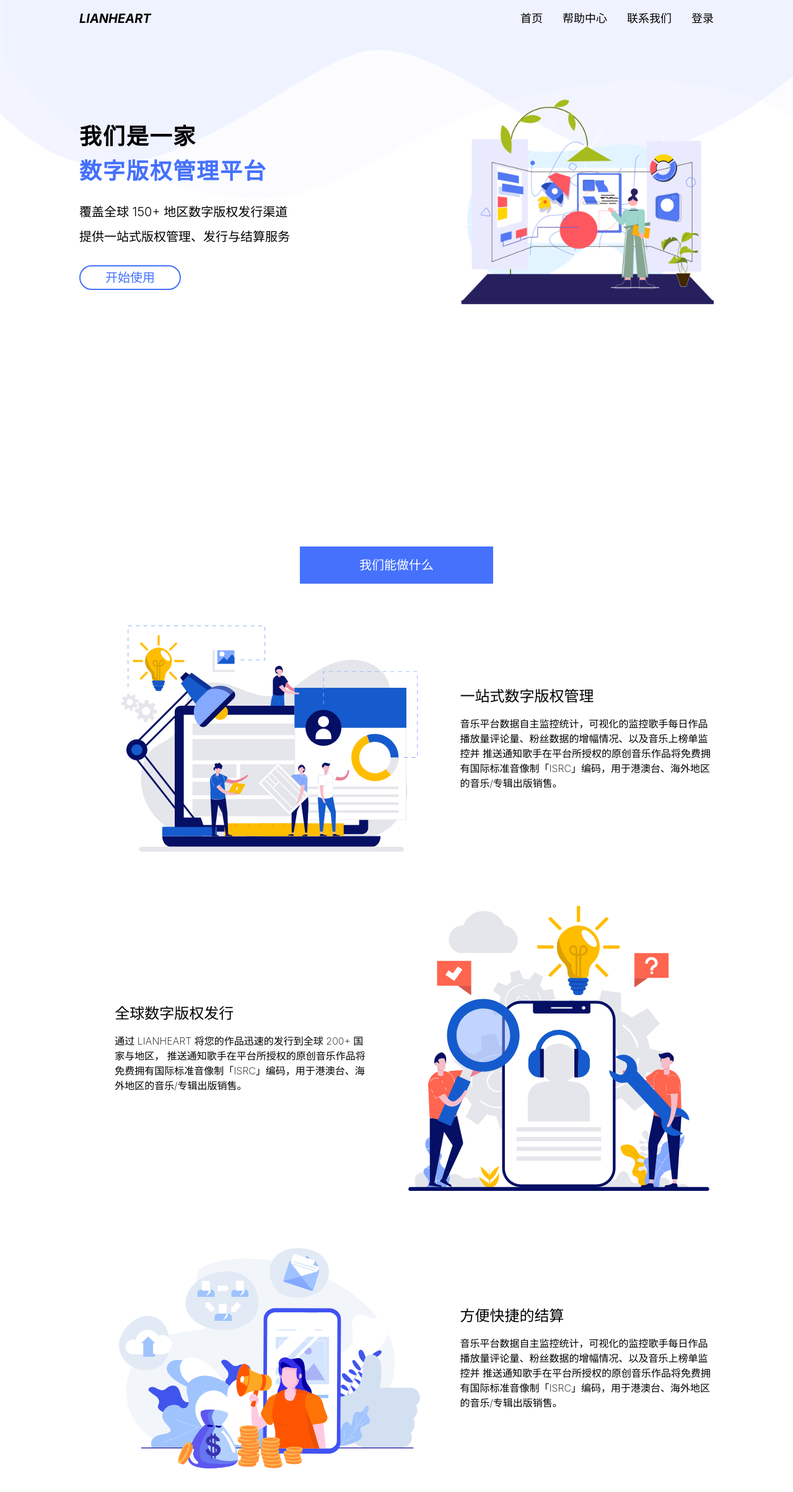
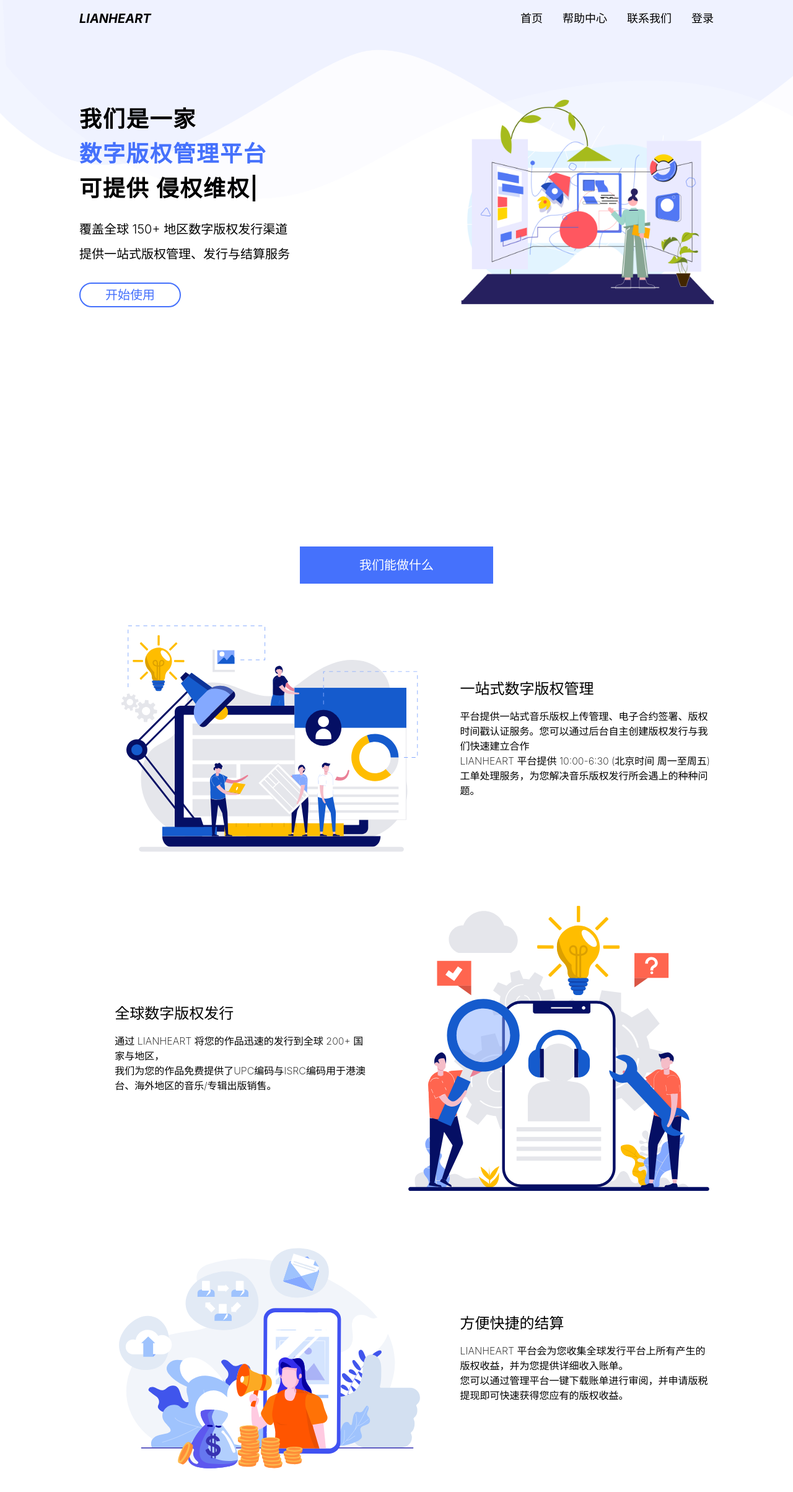
Before and after one commit to UnionMusic/lianhe.art, a Next.js app: page / in a window 1280 px wide. Shown: the top 2408 px of the page at 62% size. Built offline with nearby package versions, Linux system fonts and the light colour scheme.

Commit message:
refactor(index): update content

```diff
--- a/src/pages/index.tsx
+++ b/src/pages/index.tsx
@@ -7,11 +7,10 @@ import Typed from 'react-typed';
 import Link from 'next/link'
 
 const words = [
-  '?',
-  '简单的',
-  '方便的',
-  '快捷的',
-  'LIANHEART'
+  '版权发行',
+  '数据监测',
+  '侵权维权',
+  '版税结算'
 ]
 
 const IndexPage: NextPage = () => (
@@ -30,6 +29,9 @@ const IndexPage: NextPage = () => (
               </div>
               <div className="primaryColor font-semibold text-4xl 2xl:text-7xl my-4 tracking-wider">
                 数字版权管理平台
+              </div>
+              <div className="font-semibold text-4xl 2xl:text-6xl my-4 tracking-wider">
+                可提供 <span><Typed strings={words} typeSpeed={120} backSpeed={120} loop/></span>
               </div>
               <div className="my-8">
                 <p className="my-3 font-light text-xl 2xl:text-3xl">覆盖全球 150+ 地区数字版权发行渠道</p>
@@ -102,8 +104,8 @@ const IndexPage: NextPage = () => (
             <div className="ml-auto w-2/5">
               <p className="font-medium text-2xl mb-4">一站式数字版权管理</p>
               <p className="font-extralight break-words">
-                音乐平台数据自主监控统计，可视化的监控歌手每日作品播放量评论量、粉丝数据的增幅情况、以及音乐上榜单监控并
-                推送通知歌手在平台所授权的原创音乐作品将免费拥有国际标准音像制「ISRC」编码，用于港澳台、海外地区的音乐/专辑出版销售。
+                平台提供一站式音乐版权上传管理、电子合约签署、版权时间戳认证服务。您可以通过后台自主创建版权发行与我们快速建立合作 <br/>
+                LIANHEART 平台提供 10:00-6:30 (北京时间 周一至周五)工单处理服务，为您解决音乐版权发行所会遇上的种种问题。
               </p>
             </div>
           </div>
@@ -111,8 +113,8 @@ const IndexPage: NextPage = () => (
             <div className="ml-auto w-2/5">
               <p className="font-medium text-2xl mb-4">全球数字版权发行</p>
               <p className="font-extralight break-words">
-                通过 LIANHEART 将您的作品迅速的发行到全球 200+ 国家与地区，
-                推送通知歌手在平台所授权的原创音乐作品将免费拥有国际标准音像制「ISRC」编码，用于港澳台、海外地区的音乐/专辑出版销售。
+                通过 LIANHEART 将您的作品迅速的发行到全球 200+ 国家与地区，<br/>
+                我们为您的作品免费提供了UPC编码与ISRC编码用于港澳台、海外地区的音乐/专辑出版销售。
               </p>
             </div>
             <div className="ml-auto">
@@ -126,8 +128,8 @@ const IndexPage: NextPage = () => (
             <div className="ml-auto w-2/5">
               <p className="text font-medium text-2xl mb-4">方便快捷的结算</p>
               <p className="font-extralight break-words">
-                音乐平台数据自主监控统计，可视化的监控歌手每日作品播放量评论量、粉丝数据的增幅情况、以及音乐上榜单监控并
-                推送通知歌手在平台所授权的原创音乐作品将免费拥有国际标准音像制「ISRC」编码，用于港澳台、海外地区的音乐/专辑出版销售。
+                LIANHEART 平台会为您收集全球发行平台上所有产生的版权收益，并为您提供详细收入账单。<br/>
+                您可以通过管理平台一键下载账单进行审阅，并申请版税提现即可快速获得您应有的版权收益。
               </p>
             </div>
           </div>
```
